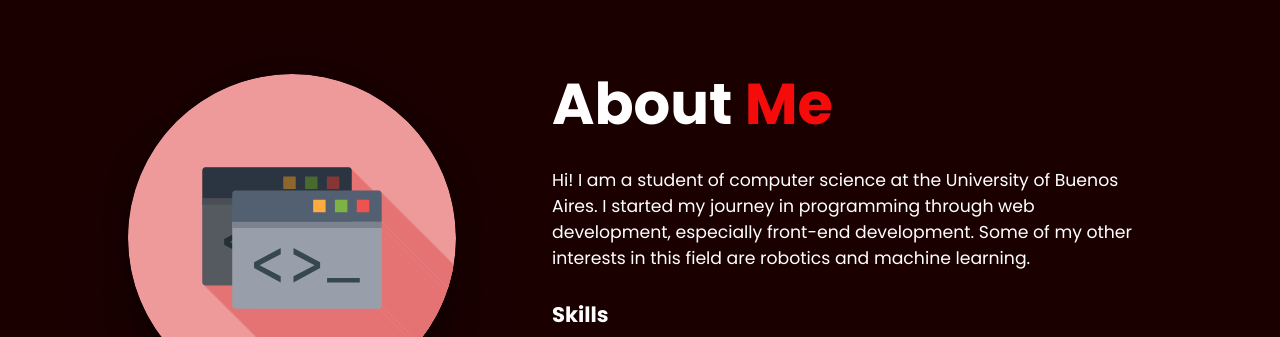
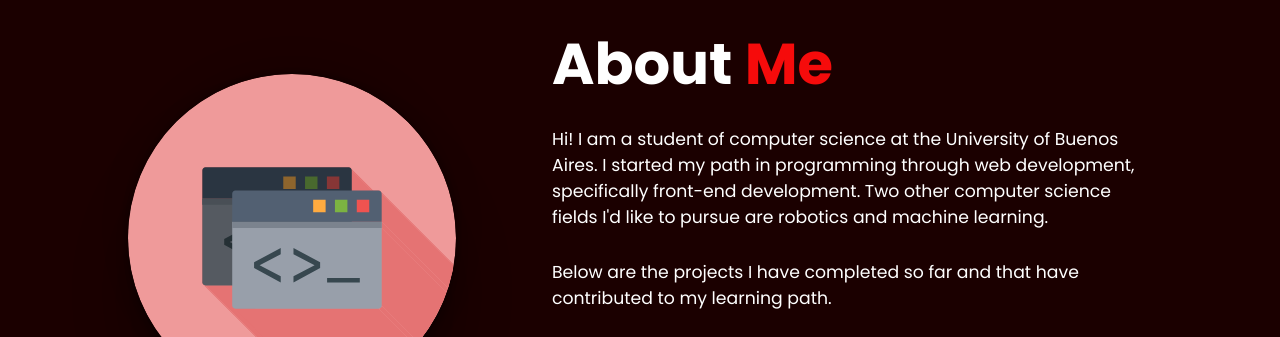
Before and after one commit to lufran-10/Web-Portfolio-2024, a plain HTML site: page indexEN.html in a window 1280 px wide. Shown: the part 970-1307 px from the top of the page. Drawn offline with nearby package versions, Linux system fonts and the light colour scheme.

Commit message:
Cambios en sobre mi

```diff
--- a/indexEN.html
+++ b/indexEN.html
@@ -69,9 +69,13 @@
         <h2 class="heading">About <span>Me</span></h2>
         <p>
           Hi! I am a student of computer science at the University of Buenos
-          Aires. I started my journey in programming through web development,
-          especially front-end development. Some of my other interests in this
-          field are robotics and machine learning.
+          Aires. I started my path in programming through web development,
+          specifically front-end development. Two other computer science fields
+          I'd like to pursue are robotics and machine learning.
+        </p>
+        <p>
+          Below are the projects I have completed so far and that have
+          contributed to my learning path.
         </p>
         <h4>Skills</h4>
         <i class="bx bxl-html5" title="HTML"></i>
```
Also changed, not shown: index.html (+6 -2 lines).
